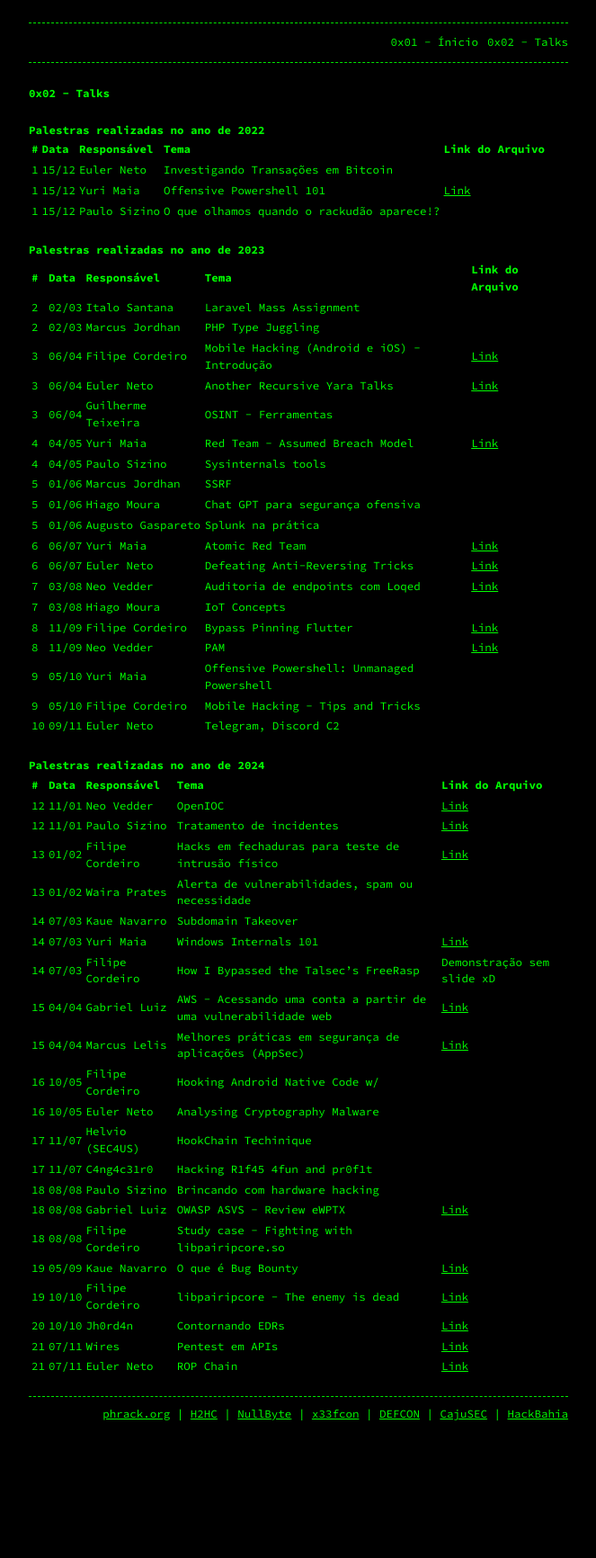
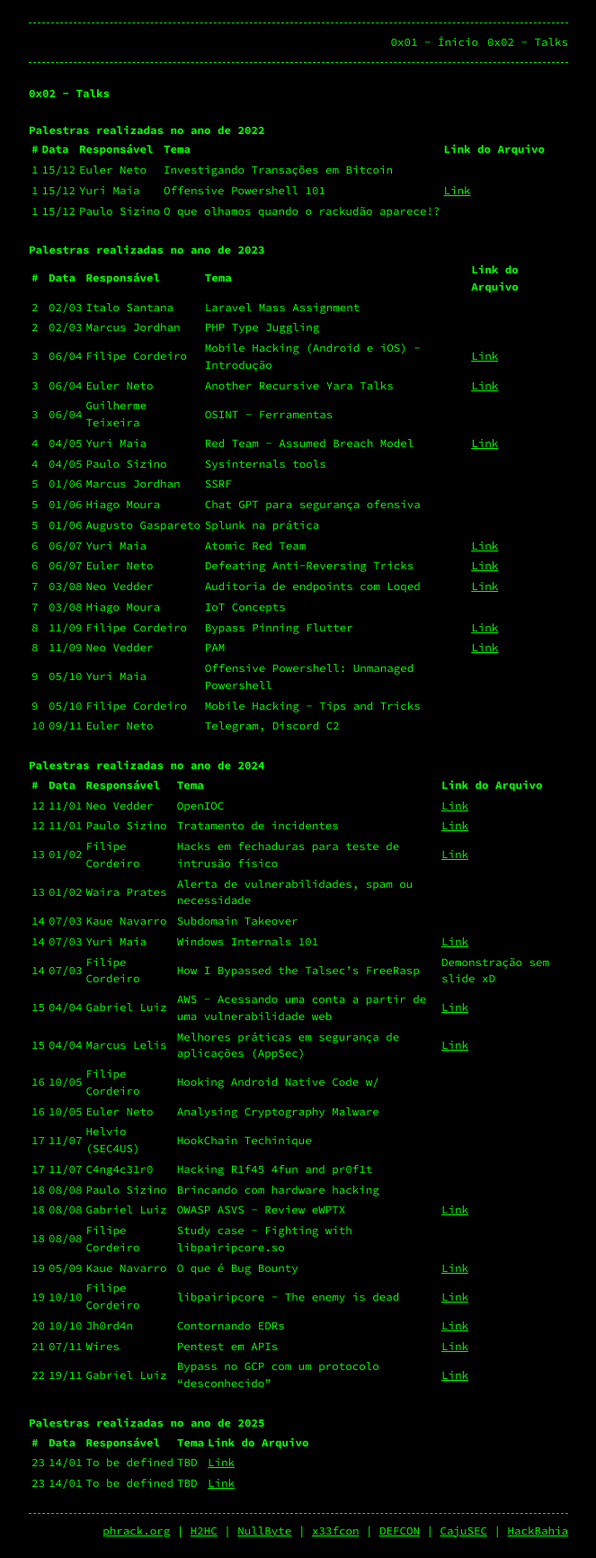
Before and after one commit to AFKConference/afkconference.github.io, a Jekyll site: the page built from talks.md, in a window 1280 px wide. Shown: the whole page at 90% size, without its empty margins (308-971 px from the left). Built offline with Jekyll 4.4.1, drawn with Linux system fonts in a browser that asks for light colours; our own code applies the rules of GitHub Pages for plain Markdown files; before the commit the page ends 1602 px from its top, so only the background shows below that.

Commit message:
Update talks.md

```diff
--- a/talks.md
+++ b/talks.md
@@ -57,4 +57,11 @@
 | 19  | 10/10  | Filipe Cordeiro          | libpairipcore - The enemy is dead               | [Link](assets/)            |
 | 20  | 10/10  | Jh0rd4n       | Contornando EDRs                                 | [Link](assets/)                      |
 | 21  | 07/11  | Wires         | Pentest em APIs               | [Link](assets/)            |
-| 21  | 07/11  | Euler Neto       | ROP Chain                                 | [Link](assets/)                      |
+| 22  | 19/11  | Gabriel Luiz       | Bypass no GCP com um protocolo "desconhecido"                                 | [Link](assets/)                      |
+
+## Palestras realizadas no ano de 2025
+
+| #   | Data   | Responsável        | Tema                                               | Link do Arquivo                                         |
+|-----|--------|-------------------|----------------------------------------------------|---------------------------------------------------------|
+| 23  | 14/01  | To be defined         | TBD                                            | [Link](assets/)               |
+| 23  | 14/01  | To be defined      | TBD                           | [Link](assets/)             |
```
